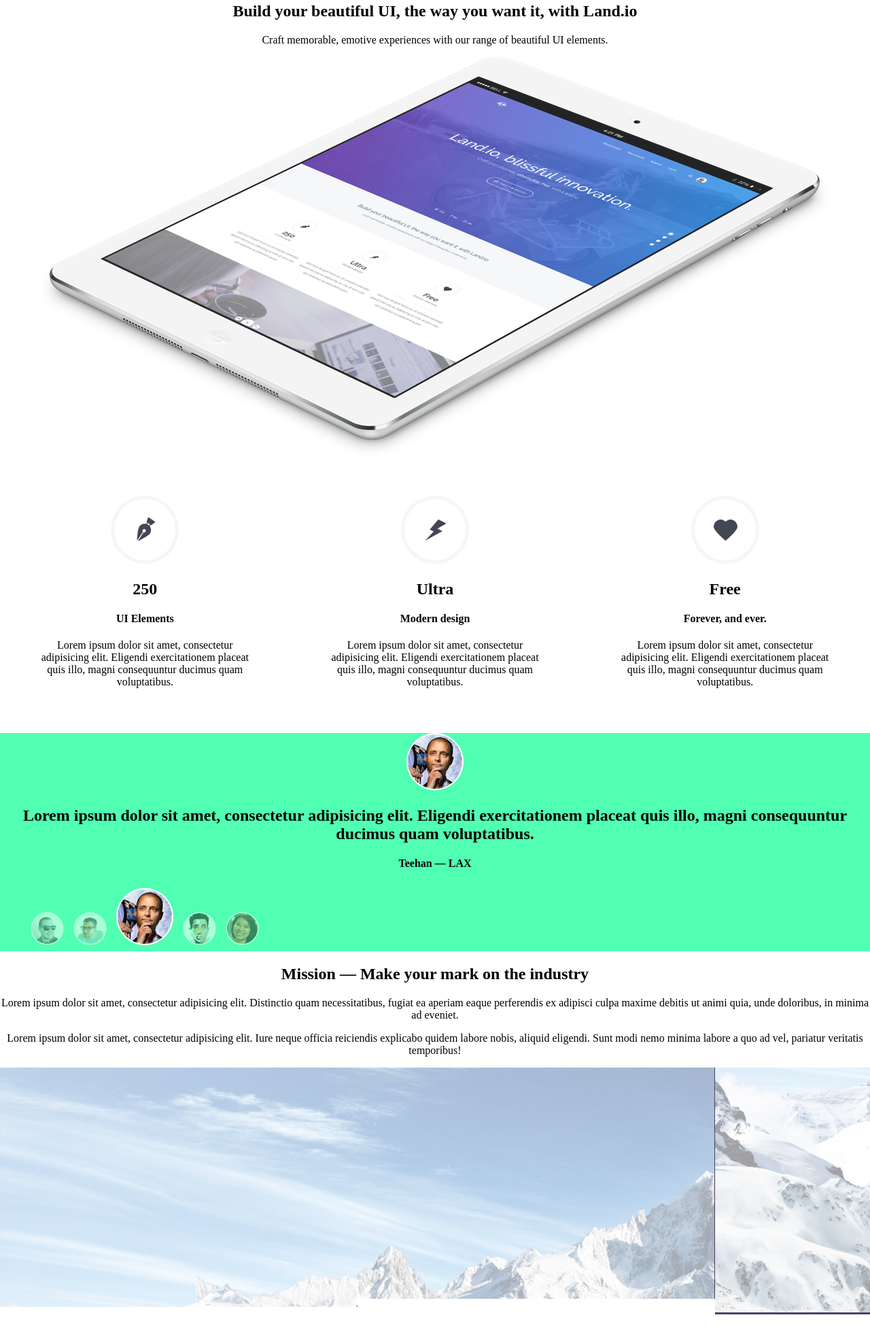
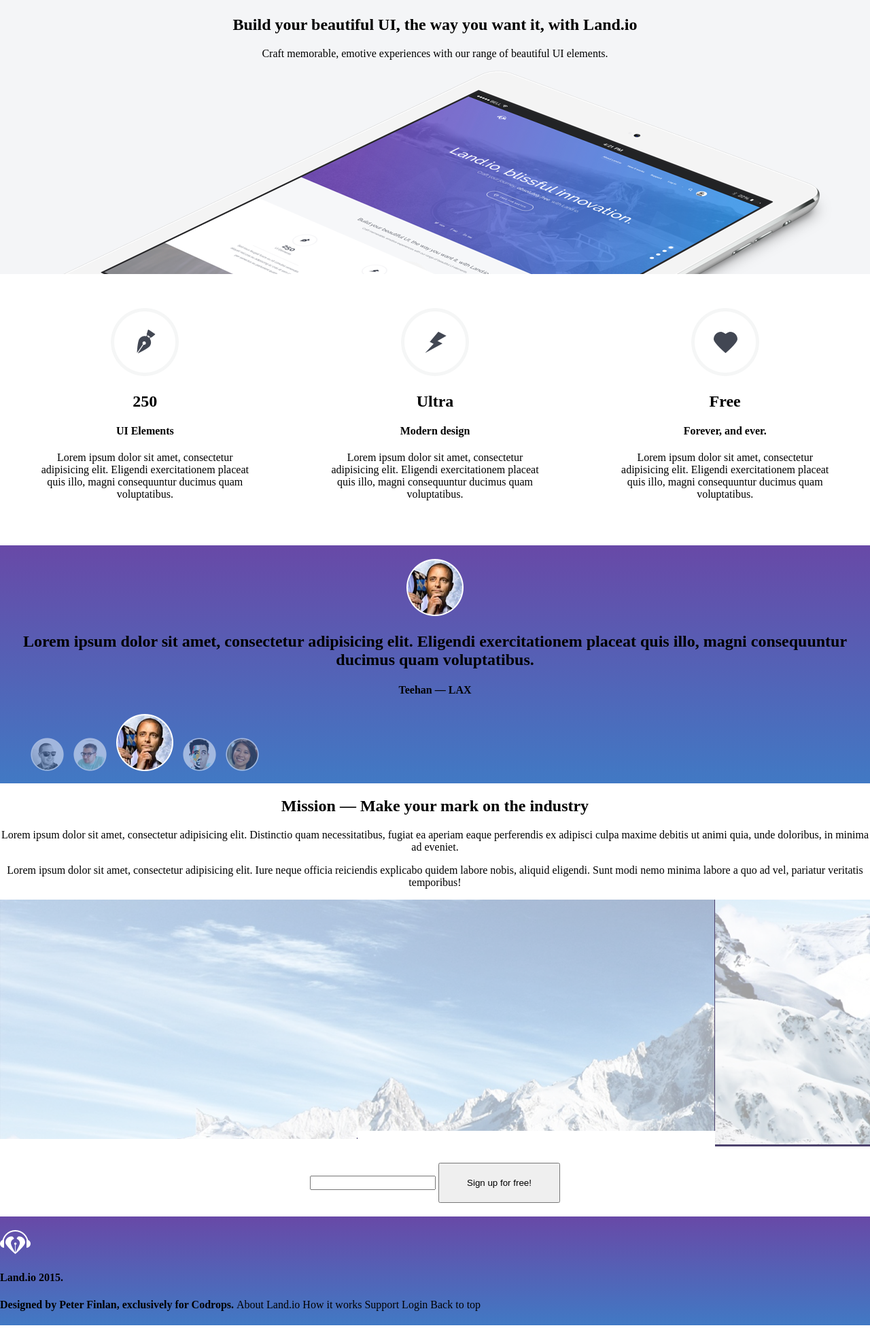
Before and after one commit to dtolhuijs/Landing_page, a website: page src/index.html in a window 1280 px wide. Shown: the part 817-2770 px from the top of the page at 68% size. Drawn offline with nearby package versions, Linux system fonts and the light colour scheme; files that its build step writes are made by us from their sources.

Commit message:
fix layout issues

```diff
--- a/src/index.html
+++ b/src/index.html
@@ -26,7 +26,7 @@
 		<section class="intro">
 			<h2 class="intro__heading">Build your beautiful UI, the way you want it, with Land.io</h2>
 			<p class="intro__subheading">Craft memorable, emotive experiences with our range of beautiful UI elements.</p>
-			<div id="clickme"><img src="images/intro-ipad.png" alt="iPad mock" id="ipad"></div>
+		  <img src="images/intro-ipad.png" alt="iPad mock" id="ipad">
 		</section>
 
 		<section class="features">
--- a/src/js/script.js
+++ b/src/js/script.js
@@ -1,5 +1,3 @@
-$( "#clickme" ).click(function() {
-  $( "#ipad" ).fadeIn( "slow", function() {
-    // Animation complete
-  });
+$("img").click(function(){
+    $("#ipad").fadeIn();
 });
--- a/src/scss/components/_features.scss
+++ b/src/scss/components/_features.scss
@@ -1,6 +1,5 @@
 .features {
 	display: flex;
-  background: $fifth-color;
 
 	@include tablet {
 		flex-direction: column;
@@ -14,6 +13,7 @@
 	.feature__column {
 		text-align: center;
 		padding: 50px;
+		background: $fifth-color;
 
 		@include tablet {
 			display: flex;
--- a/src/scss/components/_header.scss
+++ b/src/scss/components/_header.scss
@@ -10,6 +10,7 @@ body {
   display: flex;
   justify-content: center;
   align-items: center;
+  font-size: 2em;
 
   .header__nav {
     list-style-type: none;
@@ -17,6 +18,7 @@ body {
     position: absolute;
     top: 0;
     width: 100%;
+    font-size: .6em;
 
     li:nth-child(1) {
       float: left;
--- a/src/scss/components/_intro.scss
+++ b/src/scss/components/_intro.scss
@@ -1,3 +1,6 @@
 .intro {
+  padding-top: 20px;
   text-align: center;
+  height: 400px;
+  background: $tertiary-color;
 }
--- a/src/scss/components/_testimonials.scss
+++ b/src/scss/components/_testimonials.scss
@@ -1,10 +1,11 @@
 .testimonial {
 	text-align: center;
+	padding-top: 20px;
 }
 
 .testimonials {
-  background: $primary-color;
-
+	@include gradient($primary-color, $secondary-color);
+	height: 350px;
 }
 
 .testimonial__authors {
--- a/src/scss/global/_variables.scss
+++ b/src/scss/global/_variables.scss
@@ -1,7 +1,7 @@
 // colors
-$primary-color: #50FFB1;
-$secondary-color: #23F0C7;
-$tertiary-color: #FF3C38;
+$primary-color: #6849A7;
+$secondary-color: #4179C4;
+$tertiary-color: #F4F5F7;
 $fourth-color: #5DFDCB;
 $fifth-color: #FFFFFF;
 $text-color: #333;
```
Also changed, not shown: dist/css/style.css, dist/index.html, dist/js/script.js.
